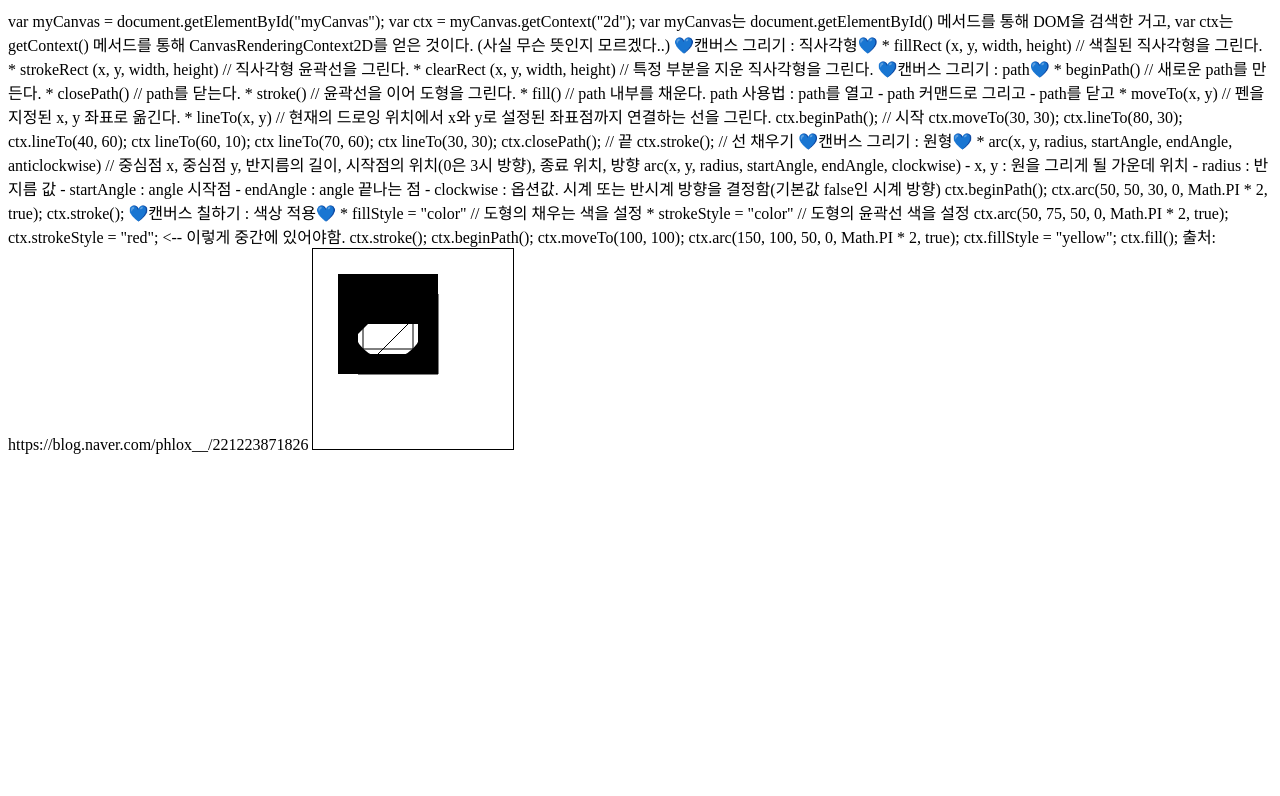
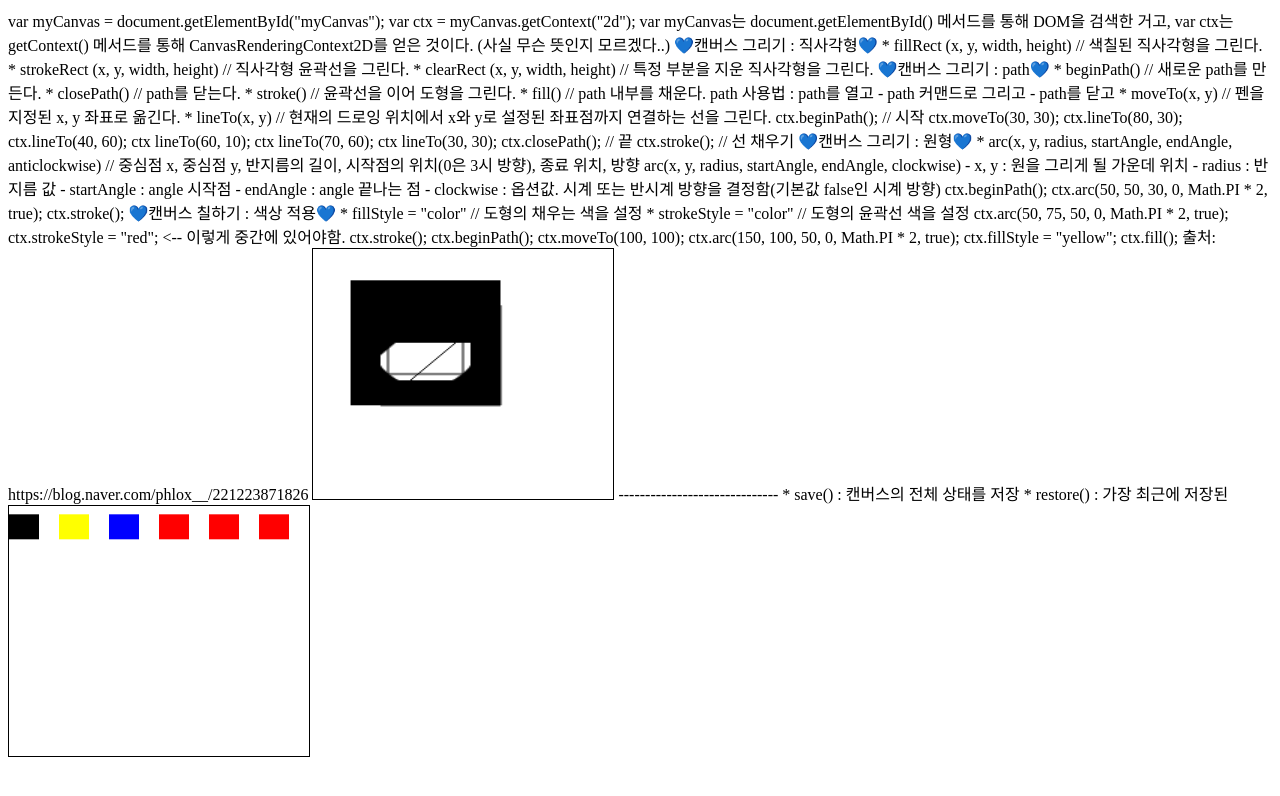
Before and after one commit to KingMandooo/WWW, a plain HTML site: page 1학년 1학기 기초 HTML 수업/❇캔버스에 대하여.html in a window 1280 px wide. Drawn offline with Linux system fonts and the light colour scheme.

Commit message:
Update ❇캔버스에 대하여.html

```diff
--- a/1학년 1학기 기초 HTML 수업/❇캔버스에 대하여.html
+++ b/1학년 1학기 기초 HTML 수업/❇캔버스에 대하여.html
@@ -133,3 +133,80 @@ ctx.fill();
     <canvas id="myCanvas" width="200px" height="200px" style="border: 1px solid black"></canvas>
 </body>
 </html>
+
+
+------------------------------
+
+* save()  :  캔버스의 전체 상태를 저장
+* restore()  :  가장 최근에 저장된
+
+<style>
+canvas {
+  width: 300px;
+  height:250px;
+  border: 1px solid black;
+}
+</style>
+<canvas id="mycanvas"/>
+
+<script type="text/javascript">
+var canvas = document.getElementById('mycanvas');
+canvas.width = 300;
+canvas.height = 300;
+var context = canvas.getContext('2d');
+
+// 첫 번째 설정 값 저장
+context.fillStyle = 'red';
+context.save();
+
+// 두 번째 설정 값 저장
+context.fillStyle = 'blue';
+context.save();
+
+// 세 번째 설정 값 저장
+context.fillStyle = 'yellow';
+context.save();
+
+// 네 번째 설정 값
+context.fillStyle = 'black';
+
+
+// 검정색을 그림
+// restore()로 세 번째 설정 값 불러오기
+context.beginPath();
+context.fillRect(0,10,30,30);
+context.restore();
+
+// 노랑색을 그림
+// restore()로 두 번째 설정 값 불러오기
+context.beginPath();
+context.fillRect(50,10,30,30);
+context.restore();
+
+// 파랑색을 그림
+// restore()로 첫 번째 설정 값 불러오기
+context.beginPath();
+context.fillRect(100,10,30,30);
+context.restore();
+
+// 빨간색을 그림
+// restore()로 이전 설정 값 불러오기
+// 이전 설정 값이 없으면 첫 번째 설정 값 불러오기
+context.beginPath();
+context.fillRect(150,10,30,30);
+context.restore();
+
+// 빨간색을 그림
+// restore()로 이전 설정 값 불러오기
+// 이전 설정 값이 없으면 첫 번째 설정 값 불러오기
+context.beginPath();
+context.fillRect(200,10,30,30);
+context.restore();
+
+// 빨간색을 그림
+// 이전 설정 값이 없으면 첫 번째 설정 값 불러오기
+context.beginPath();
+context.fillRect(250,10,30,30);
+</script>
+
+                                  출처: https://www.habonyphp.com/2021/01/save-restore.html
```
